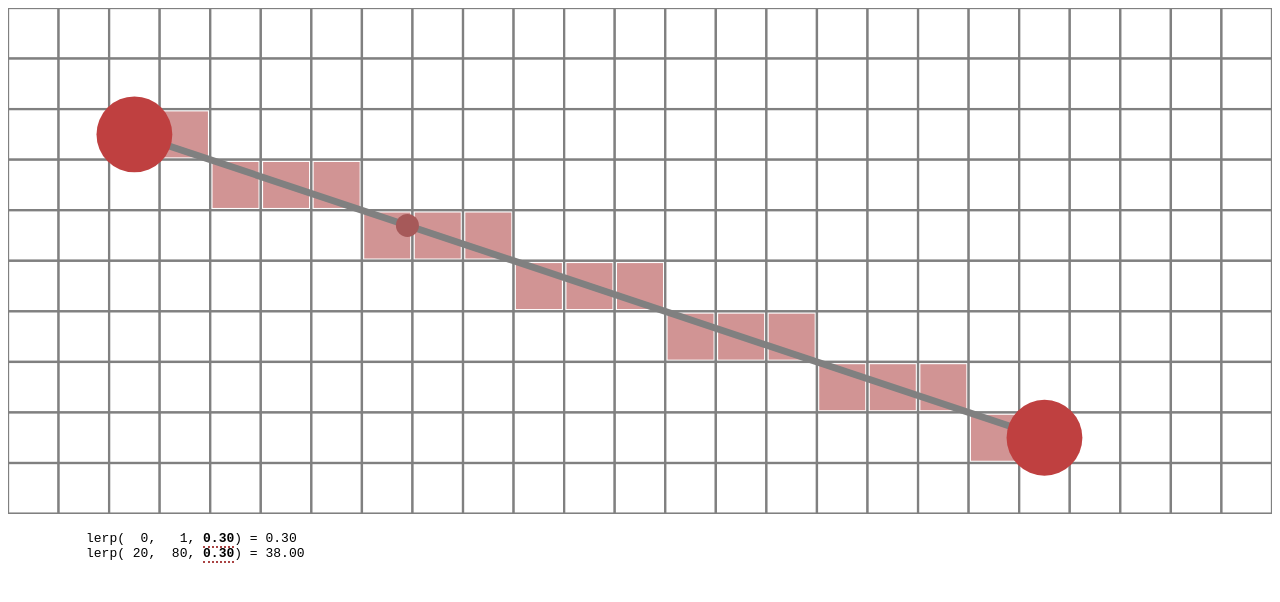
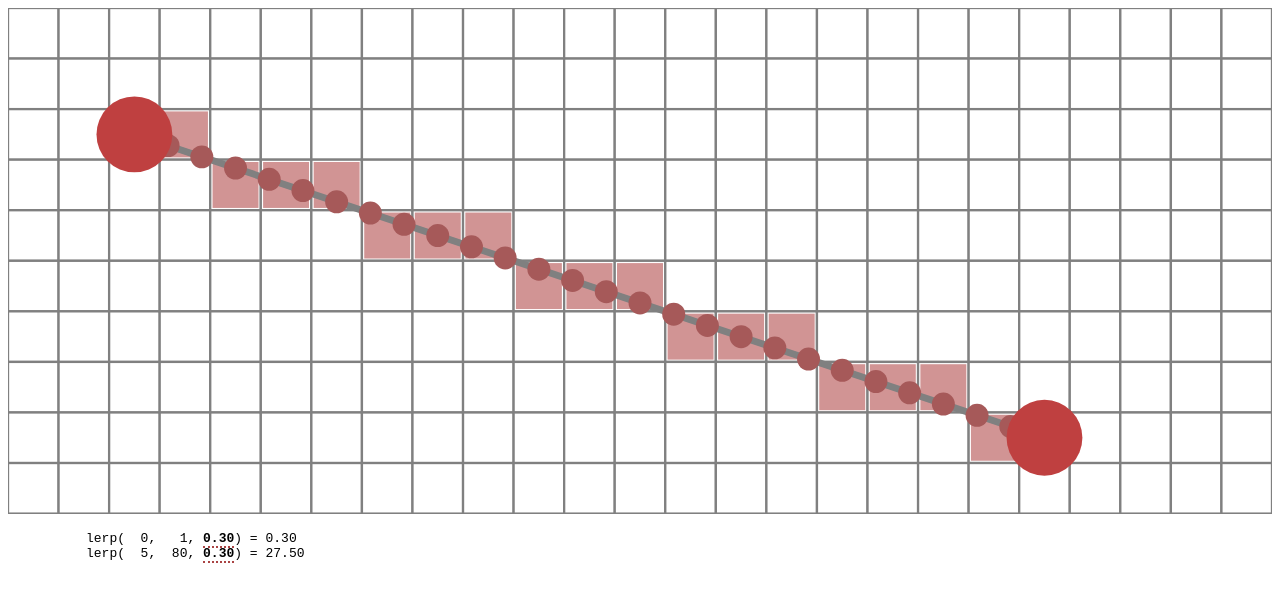
Before and after one commit to saintdianabless/LearnSomeJs, a plain HTML site: page LineDrawingTutorial/index.html in a window 1280 px wide. Drawn offline with Linux system fonts and the light colour scheme.

Commit message:
插入多个点

```diff
--- a/LineDrawingTutorial/draw.js
+++ b/LineDrawingTutorial/draw.js
@@ -24,6 +24,14 @@ function lerpPoint(P, Q, t) {
         x: lerp(P.x, Q.x, t),
         y: lerp(P.y, Q.y, t)
     };
+}
+
+function interpolationPoints(P, Q, N) {
+    let points = [];
+    for (let i = 0; i <= N; i++) {
+        points.push(lerpPoint(P, Q, i / N));
+    }
+    return points;
 }
 
 function set(id, fmt, lo, hi, t) {
@@ -105,13 +113,24 @@ class Diagram {
         return this;
     }
 
-    addInterploation() {
+    addScrubableNumber(name, precision, label_id, lo, hi) {
+        this[name] = 0.3;
+        this.makeScrubableNumber(name, 0, 1, precision);
+        this.OnUpdate(() => {
+            set(label_id, ".2f", lo, hi, this[name]);
+        });
+
+        return this;
+    }
+
+    // 配合makeScrubableNumber使用，id应与其name一致
+    addInterploation(id) {
         let g = this.parent.append('g');
         let p = g.append('circle')
             .attr('fill', interpolatePointColor)
             .attr('r', 5);
         this.OnUpdate(() => {
-            let pos = lerpPoint(this.A, this.B, this.t);
+            let pos = lerpPoint(this.A, this.B, this[id]);
             p.attr('cx', (pos.x + 0.5) * scale)
                 .attr('cy', (pos.y + 0.5) * scale);
         });
@@ -119,11 +138,21 @@ class Diagram {
         return this;
     }
 
-    addScrubableNumber(name, precision, label_id, lo, hi) {
-        this[name] = 0.3;
-        this.makeScrubableNumber(name, 0, 1, precision);
+    // 配合addScrubableNumber使用，id应与其name一致
+    // 这里需要lo hi，待优化
+    addInterploations(id, lo, hi) {
+        let g = this.parent.append('g');
         this.OnUpdate(() => {
-            set(label_id, ".2f", lo, hi, this[name]);
+            let N = Math.floor(lo + (hi - lo) * this[id]);
+            let points = interpolationPoints(this.A, this.B, N);
+            let circles = g.selectAll("circle").data(points);
+            circles.exit().remove();
+            circles.enter().append('circle')
+                .attr('fill', interpolatePointColor)
+                .attr('r', 5)
+                .merge(circles)
+                .attr('transform',
+                    (p) => `translate(${(p.x + 0.5) * scale}, ${(p.y + 0.5) * scale})`);
         });
 
         return this;
@@ -189,6 +218,7 @@ let d = new Diagram('demo')
     .addPathPoints()
     .addTrack()
     .addScrubableNumber('t', 2, '#lerp1', 0, 1)
-    .addScrubableNumber('t2', 2, '#lerp2', 20, 80)
-    .addInterploation()
+    // .addInterploation('t')
+    .addScrubableNumber('t2', 2, '#lerp2', 5, 80)
+    .addInterploations('t2', 5, 80)
     .addHandles();
--- a/LineDrawingTutorial/index.html
+++ b/LineDrawingTutorial/index.html
@@ -26,7 +26,7 @@
             <div id="linear-interpolation">
                 <pre>
           lerp(  0,   1, <span data-name="t"></span>) = <span id="lerp1"></span>
-          lerp( 20,  80, <span data-name="t2"></span>) = <span id="lerp2"></span>
+          lerp(  5,  80, <span data-name="t2"></span>) = <span id="lerp2"></span>
                 </pre>
             </div>
         </div>
```
